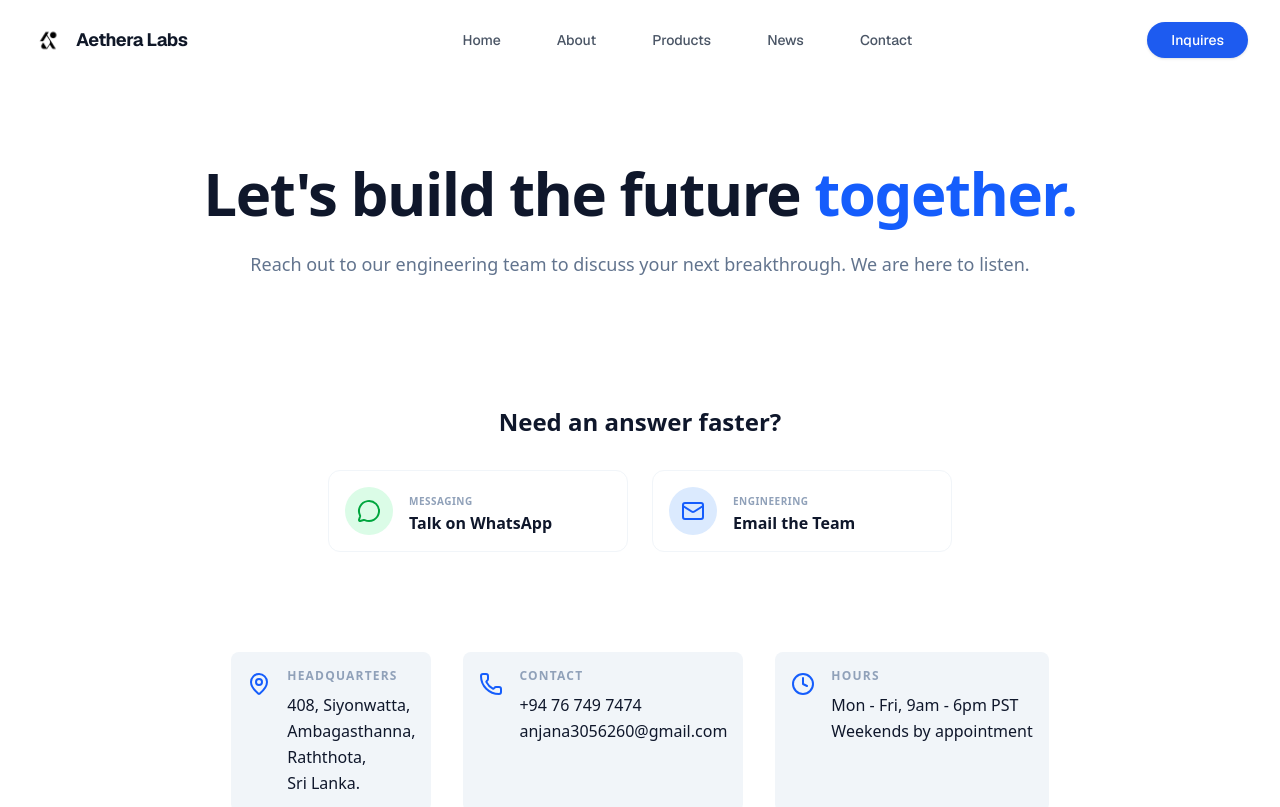
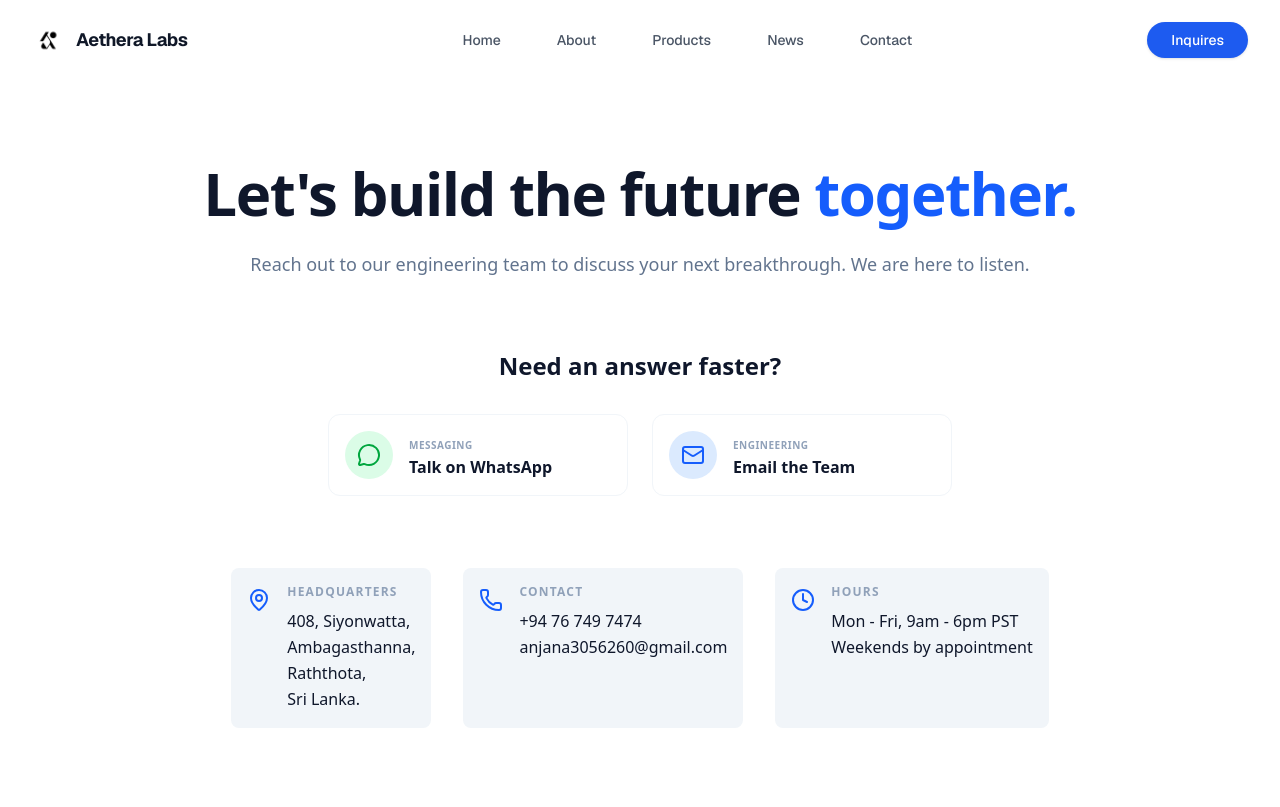
Before and after one commit to contactpixelpulselabs-ux/Aethera-Labs, a Next.js app: page /contact in a window 1280 px wide. Shown: the top 807 px of the page. Built offline with nearby package versions, Linux system fonts and the light colour scheme.

Commit message:
UI updated

```diff
--- a/app/contact/page.tsx
+++ b/app/contact/page.tsx
@@ -14,7 +14,7 @@ export default function ContactPage() {
     <div className="min-h-screen bg-white text-slate-900 pb-20 pt-20">
       <div className="max-w-7xl mx-auto px-6  gap-16 flex items-center justify-center flex-col-reverse">
         {/* Left Column: Info */}
-        <div className="space-y-25">
+        <div className="space-y-18">
           <div>
             <h1 className="text-5xl lg:text-6xl font-black tracking-tight leading-[1.1] mb-6">
               Let&apos;s build the future{" "}
@@ -26,7 +26,7 @@ export default function ContactPage() {
             </p>
           </div>
           {/* Fast Answer Section */}
-      <div className="max-w-2xl mx-auto px-6 mt-32 text-center">
+      <div className="max-w-2xl mx-auto px-6  text-center">
         <h2 className="text-2xl font-bold text-slate-900 mb-8">
           Need an answer faster?
         </h2>
--- a/app/not-found.tsx
+++ b/app/not-found.tsx
@@ -9,7 +9,7 @@ export default function NotFound() {
   useEffect(() => {
         const timer = setTimeout(() => {
             router.push('/');
-        }, 1500);
+        }, 1000);
 
 
         return () => clearTimeout(timer);
```
